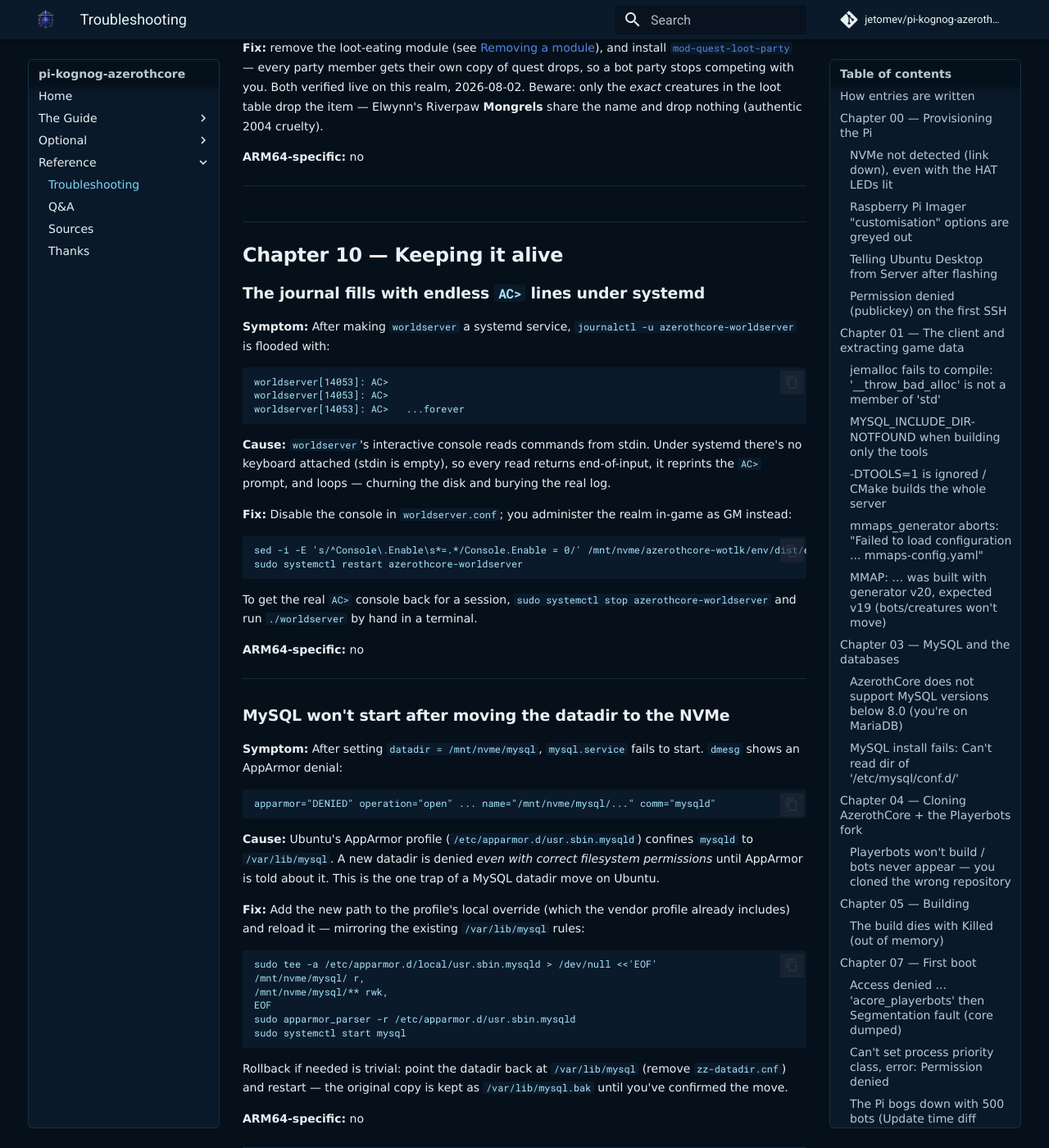
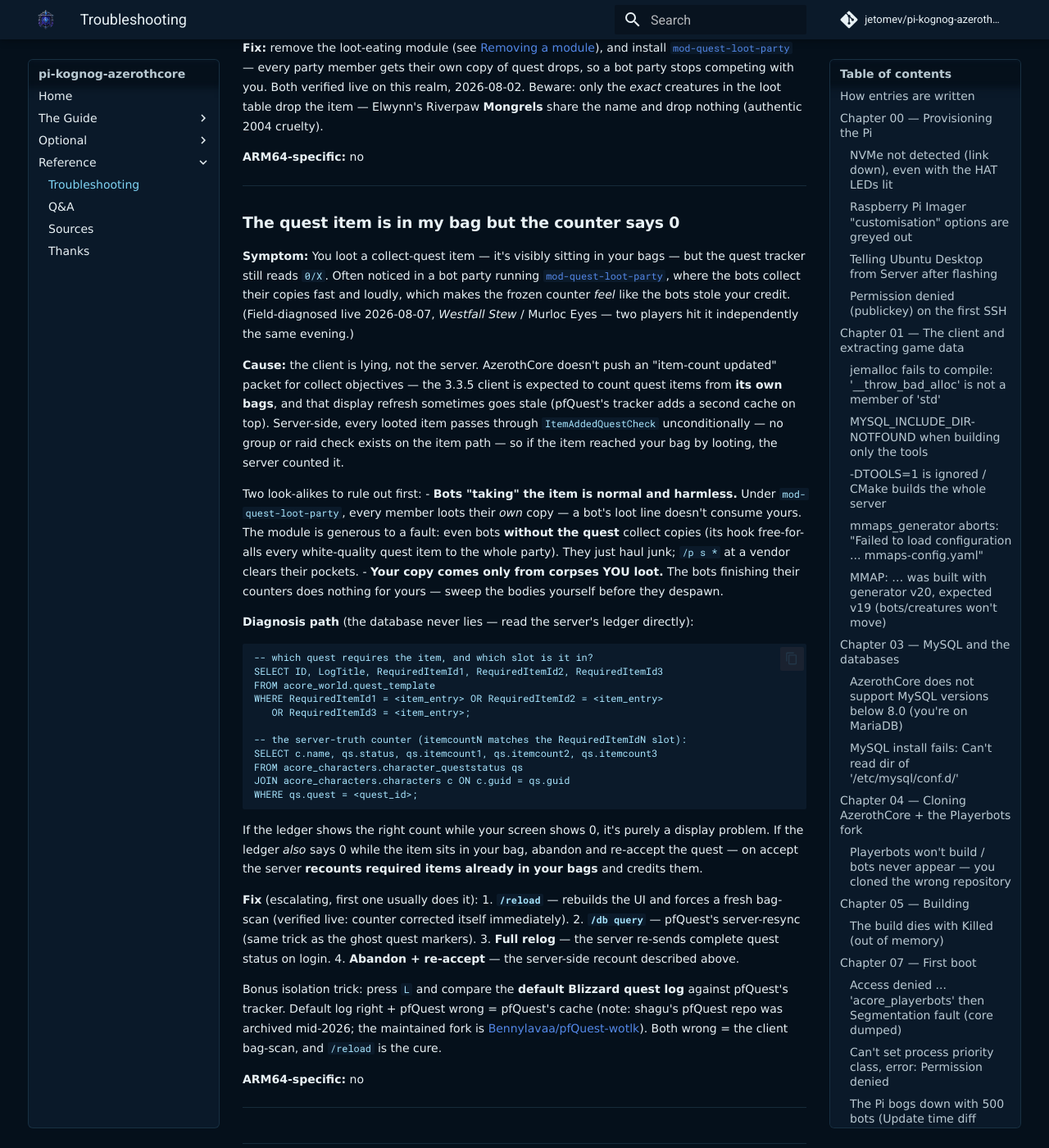
Before and after one commit to jetomev/pi-kognog-azerothcore, an MkDocs documentation site: the page built from docs/TROUBLESHOOTING.md, in a window 1280 px wide and 1400 px high, scrolled down 13025 px. Shown: the whole window at 82% size. Built offline with MkDocs 1.6.1 and Material for MkDocs 9.7.7, drawn with Linux system fonts in a browser that asks for light colours; comment, search, counter and statistics services are not loaded.

Commit message:
Troubleshooting: quest item in bag but counter reads 0 (client-side staleness)
Field-diagnosed live 2026-08-07 (Westfall Stew / Murloc Eyes, hit by two
players independently): the server counted the item all along —
ItemAddedQuestCheck has no group/raid check — but the 3.3.5 client counts
collect objectives from its own bag-scan, and that display goes stale.
/reload fixed it on the spot. Entry documents the server-ledger SQL
(character_queststatus.itemcountN), the escalating fixes, and the
mod-quest-loot-party context: bots without the quest hoarding copies is
the module's generosity, not theft.

Co-Authored-By: Claude Fable 5 <noreply@anthropic.com>

````diff
--- a/docs/TROUBLESHOOTING.md
+++ b/docs/TROUBLESHOOTING.md
@@ -704,6 +704,69 @@ nothing (authentic 2004 cruelty).
 
 ---
 
+### The quest item is in my bag but the counter says 0
+
+**Symptom:** You loot a collect-quest item — it's visibly sitting in your bags — but the
+quest tracker still reads `0/X`. Often noticed in a bot party running
+[`mod-quest-loot-party`](optional-modules.md), where the bots collect their copies fast
+and loudly, which makes the frozen counter *feel* like the bots stole your credit.
+(Field-diagnosed live 2026-08-07, *Westfall Stew* / Murloc Eyes — two players hit it
+independently the same evening.)
+
+**Cause:** the client is lying, not the server. AzerothCore doesn't push an
+"item-count updated" packet for collect objectives — the 3.3.5 client is expected to
+count quest items from **its own bags**, and that display refresh sometimes goes stale
+(pfQuest's tracker adds a second cache on top). Server-side, every looted item passes
+through `ItemAddedQuestCheck` unconditionally — no group or raid check exists on the
+item path — so if the item reached your bag by looting, the server counted it.
+
+Two look-alikes to rule out first:
+- **Bots "taking" the item is normal and harmless.** Under `mod-quest-loot-party`, every
+  member loots their *own* copy — a bot's loot line doesn't consume yours. The module is
+  generous to a fault: even bots **without the quest** collect copies (its hook
+  free-for-alls every white-quality quest item to the whole party). They just haul junk;
+  `/p s *` at a vendor clears their pockets.
+- **Your copy comes only from corpses YOU loot.** The bots finishing their counters does
+  nothing for yours — sweep the bodies yourself before they despawn.
+
+**Diagnosis path** (the database never lies — read the server's ledger directly):
+
+```
+-- which quest requires the item, and which slot is it in?
+SELECT ID, LogTitle, RequiredItemId1, RequiredItemId2, RequiredItemId3
+FROM acore_world.quest_template
+WHERE RequiredItemId1 = <item_entry> OR RequiredItemId2 = <item_entry>
+   OR RequiredItemId3 = <item_entry>;
+
+-- the server-truth counter (itemcountN matches the RequiredItemIdN slot):
+SELECT c.name, qs.status, qs.itemcount1, qs.itemcount2, qs.itemcount3
+FROM acore_characters.character_queststatus qs
+JOIN acore_characters.characters c ON c.guid = qs.guid
+WHERE qs.quest = <quest_id>;
+```
+
+If the ledger shows the right count while your screen shows 0, it's purely a display
+problem. If the ledger *also* says 0 while the item sits in your bag, abandon and
+re-accept the quest — on accept the server **recounts required items already in your
+bags** and credits them.
+
+**Fix** (escalating, first one usually does it):
+1. **`/reload`** — rebuilds the UI and forces a fresh bag-scan (verified live: counter
+   corrected itself immediately).
+2. **`/db query`** — pfQuest's server-resync (same trick as the ghost quest markers).
+3. **Full relog** — the server re-sends complete quest status on login.
+4. **Abandon + re-accept** — the server-side recount described above.
+
+Bonus isolation trick: press `L` and compare the **default Blizzard quest log** against
+pfQuest's tracker. Default log right + pfQuest wrong = pfQuest's cache (note: shagu's
+pfQuest repo was archived mid-2026; the maintained fork is
+[Bennylavaa/pfQuest-wotlk](https://github.com/Bennylavaa/pfQuest-wotlk)). Both wrong =
+the client bag-scan, and `/reload` is the cure.
+
+**ARM64-specific:** no
+
+---
+
 <a id="chapter-10--keeping-it-alive"></a>
 
 ## Chapter 10 — Keeping it alive
````
